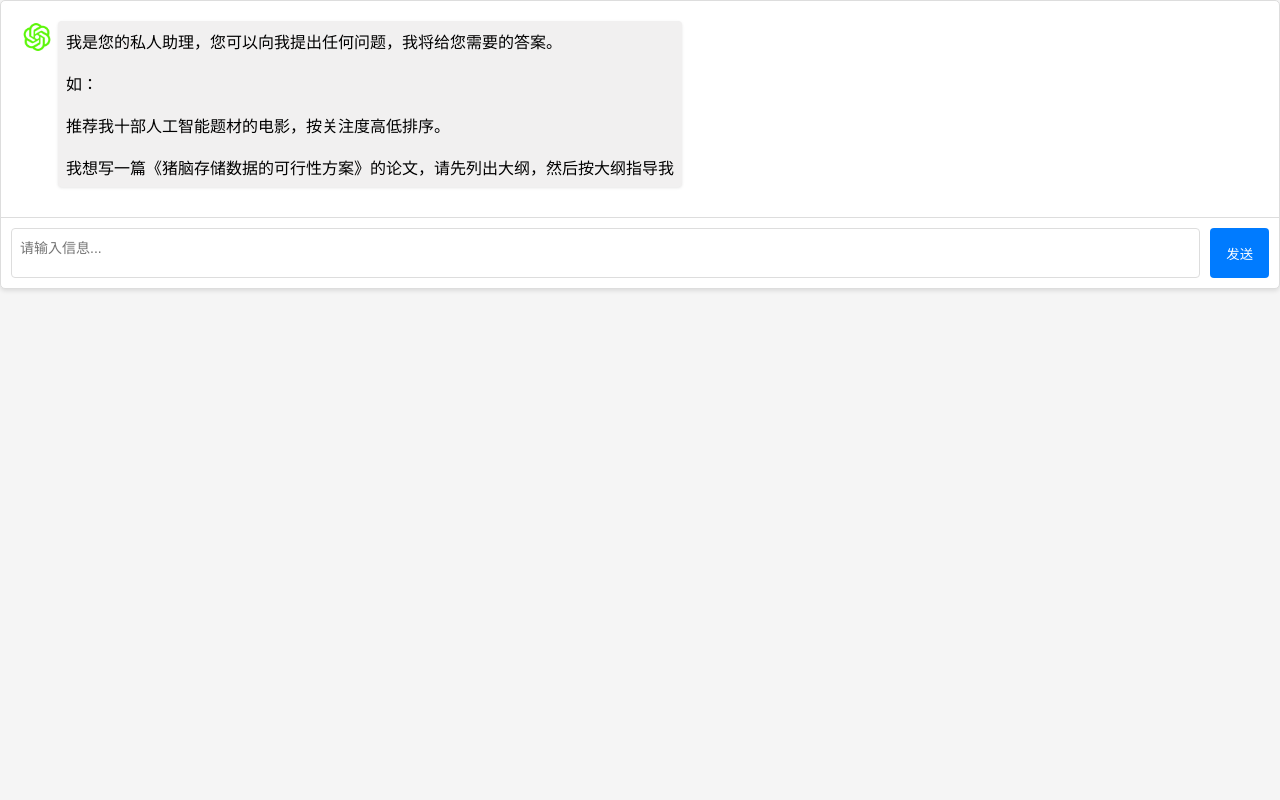
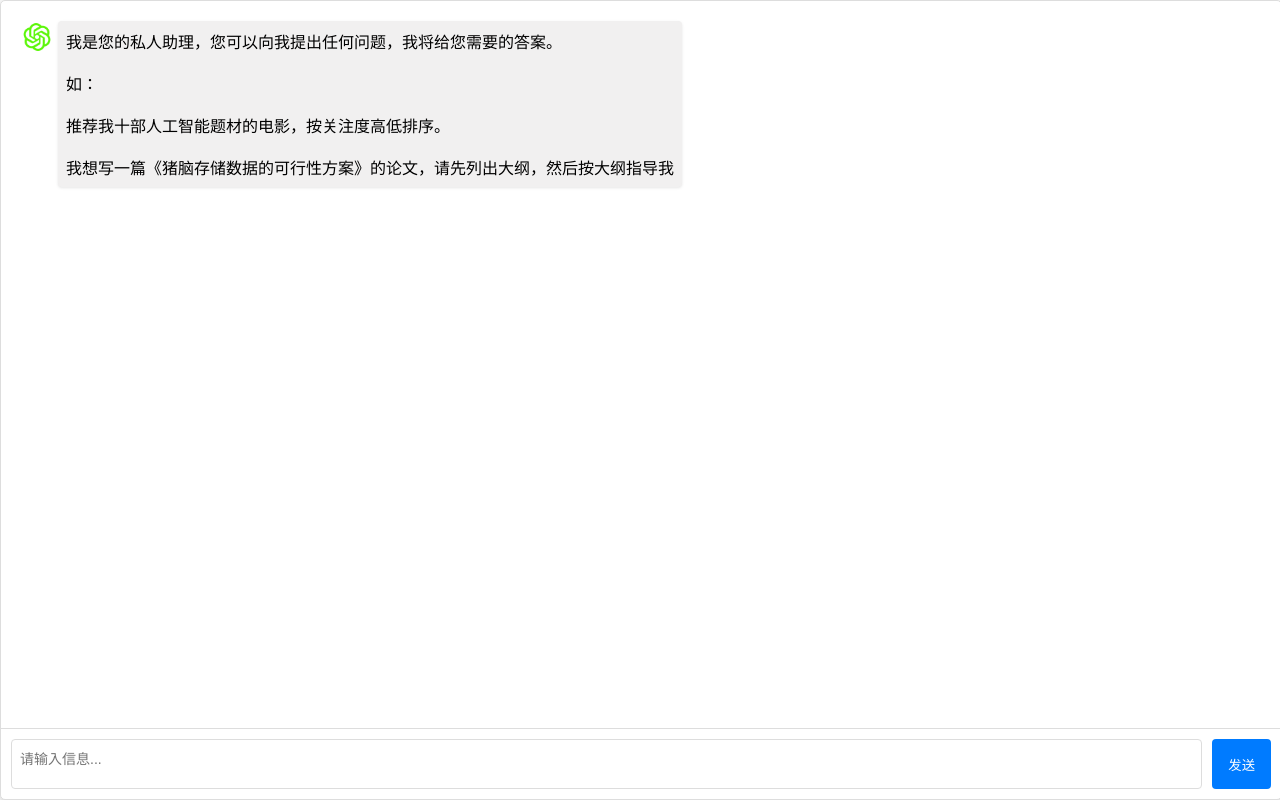
Before and after one commit to Ahamekiller/AI_Chatbot, a website: page public/index.html in a window 1280 px wide. Drawn offline with Linux system fonts and the light colour scheme.

Commit message:
更新 style.css

```diff
--- a/public/css/style.css
+++ b/public/css/style.css
@@ -14,6 +14,11 @@ body {
 }
 
 .chat-container {
+  position: absolute; /* 添加此行 */
+  top: 0; /* 添加此行 */
+  bottom: 0; /* 添加此行 */
+  left: 0; /* 添加此行 */
+  right: 0; /* 添加此行 */
   width: 100%;/* 修改此行以使容器在默认情况下占用100%宽度 */
   height: auto; /* 修改此行以使容器在默认情况下占用100%高度 */
   max-width: 100%; /* 添加此行以确保容器不超出屏幕宽度 */
```
